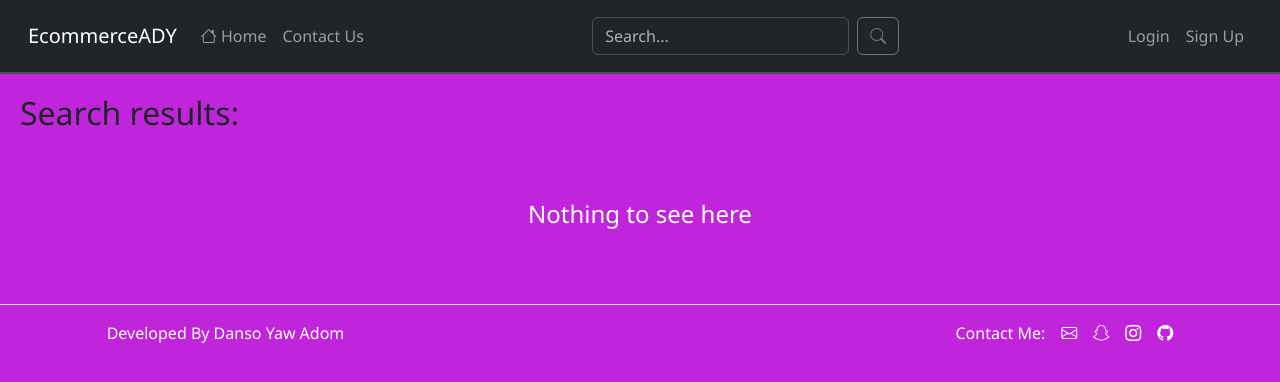
After one commit to Adom-Danso/Ecommerce, a Flask app: page /search in a window 1280 px wide. The commit adds this page. Shown: the top 382 px of the page. Run offline with Flask 3, Linux system fonts and the light colour scheme; parts of the project's set-up code (start-up, migrations or seed data) failed here and were passed over; some libraries are stand-ins or nearby versions.

Commit message:
file for heroku

```diff
--- a/ecommerce/forms.py
+++ b/ecommerce/forms.py
@@ -1,5 +1,5 @@
 from flask_wtf import FlaskForm
-from wtforms import StringField, IntegerField, SubmitField, PasswordField, BooleanField, SelectField, TelField, SearchField, TextAreaField
+from wtforms import StringField, IntegerField, SubmitField, PasswordField, BooleanField, SelectField, TelField, SearchField, TextAreaField, DecimalField
 from wtforms.validators import DataRequired, Email, EqualTo, Length, ValidationError, Optional
 from flask_wtf.file import FileField, FileRequired
 import email_validator
@@ -38,7 +38,7 @@ class NewProduct(FlaskForm):
 	product_image = FileField("Product image", validators=[FileRequired('Product image is required')])
 	name = StringField('Product Name', validators=[DataRequired('Please enter product name')])
 	description = TextAreaField('Product description', validators=[DataRequired('please enter product description')])
-	price = IntegerField('Price', validators=[DataRequired('Please enter product price')])
+	price = DecimalField('Price', places=2, validators=[DataRequired('Please enter product price')])
 	food_and_Grocery = BooleanField('Food & Grocery', false_values=(False, 'false'))
 	mobilePhones_and_Tablets = BooleanField('Mobile Phones & Tablets', false_values=(False, 'false'))
 	electronics = BooleanField('Electronics', false_values=(False, 'false'))
@@ -67,3 +67,7 @@ class CheckoutForm(FlaskForm):
 	address2 = StringField('Address 2', validators=[Optional()])
 	city = StringField('City', validators=[DataRequired()])
 	country = SelectField('Country', choices=[('Ghana'), ('Nigeria'), ('Togo')], validators=[DataRequired()])
+
+class SearchForm(FlaskForm):
+	search = StringField('Search...')
+	submit = SubmitField('Search')
--- a/ecommerce/templates/views/_navbar.html
+++ b/ecommerce/templates/views/_navbar.html
@@ -19,8 +19,8 @@
         </li>
       </ul>
 
-      <form class="d-flex">
-        <input class="form-control me-2" type="search" name="search" placeholder="Search..." aria-label="Search">
+      <form class="d-flex" method="POST" action="{{ url_for('views.search') }}">
+        <input class="form-control me-2" type="text" name="search" placeholder="Search..." aria-label="Search">
         <button class="btn btn-outline-secondary" type="submit">
           <i class="bi bi-search"></i>
         </button>
--- /dev/null
+++ b/ecommerce/templates/views/search.html
@@ -0,0 +1,40 @@
+{% extends "views/base.html" %}{% block title %}Home{% endblock title %}
+{% block content %}
+<h2 class="p-2">Search results:</h2>
+<div class="container-fluid">
+    {% if products %}
+    <div class="row row-cols-1 row-cols-sm-2 row-cols-md-3 row-cols-lg-4 g-3">
+        {% for product in products %}
+        <div class="col product-item">
+            <div class="card h-100">
+                <div class="position-relative">
+                    <img src="{{ url_for('static', filename='images/'+ product.image_name) }}" class="card-img-top" alt="...">
+                    <form class="position-absolute top-0 end-0 m-3" action="{{ url_for('views.add_or_remove_from_wishlist', product_id=product.id) }}" method="POST">
+                        <button class="btn btn-light rounded-circle" type="submit">
+                            <i class="bi bi-heart-fill text-danger"></i>
+                        </button>
+                    </form>
+                </div>
+                <div class="card-body">
+                    <h5 class="card-title">{{ product.name }}</h5>
+                    <p class="card-text">Price: GH₵{{ product.price }}</p>
+                    <p class="card-text">{{ product.seller }}</p>
+                    <form action="{{ url_for('views.add_to_cart', product_id=product.id) }}" method="POST">
+                        <button type="submit" class="btn btn-warning"><i class="bi bi-cart-plus"></i> Add to Cart</button>
+                    </form>
+                </div>
+            </div>
+        </div>
+        {% endfor %}
+    </div>
+    {% else %}
+    <div class="row">
+        <div class="col">
+            <div class="text-center py-5">
+                <span class="fs-4" style="color: white;">Nothing to see here</span>
+            </div>
+        </div>
+    </div>
+    {% endif %}
+</div>
+{% endblock content %}
--- a/ecommerce/views.py
+++ b/ecommerce/views.py
@@ -1,5 +1,5 @@
 from flask import Blueprint, render_template, flash, url_for, redirect, request, current_app as app, abort
-from .forms import EditProfile, CheckoutForm, NewProduct
+from .forms import EditProfile, CheckoutForm, NewProduct, SearchForm
 from .models import Product, Cart, User, WishList, Orders
 from . import db
 from flask_login import current_user, login_required
@@ -12,11 +12,11 @@ pay_ref = ''
 
 @views.app_context_processor
 def base():
-    cart_no = 0
-    if current_user.is_authenticated:
-	    cart_items = db.session.execute(db.select(Cart).filter(Cart.user_id == current_user.id)).scalars()
-	    cart_no = len(list(cart_items))
-    return dict(cart_no=cart_no)
+	cart_no = 0
+	if current_user.is_authenticated:
+		cart_items = db.session.execute(db.select(Cart).filter(Cart.user_id == current_user.id)).scalars()
+		cart_no = len(list(cart_items))
+	return dict(cart_no=cart_no)
 
 @views.route('/')
 def home():
@@ -303,3 +303,19 @@ def place_order():
 		db.session.commit()
 		return redirect(url_for('views.orders'))
 	return redirect(url_for('views.checkout'))
+
+
+@views.route('/search', methods=['GET', 'POST'])
+def search():
+	form = SearchForm()
+	print('not yet', flush=True)
+	if form.validate_on_submit():
+		print('Form validated', flush=True)
+		res = form.search.data
+		results = db.session.execute(db.select(Product).filter(Product.name.like(f'%{res}%')))
+		products = list(results.scalars())
+
+		print(products, flush=True)
+
+		return render_template('views/search.html', products=products)
+	return render_template('views/search.html')
--- a/requirements.txt
+++ b/requirements.txt
@@ -13,11 +13,13 @@ Flask-Migrate==4.0.7
 Flask-SQLAlchemy==3.1.1
 Flask-WTF==1.2.1
 greenlet==3.0.3
+gunicorn==22.0.0
 idna==3.7
 itsdangerous==2.2.0
 Jinja2==3.1.4
 Mako==1.3.5
 MarkupSafe==2.1.5
+packaging==24.1
 requests==2.32.3
 SQLAlchemy==2.0.31
 typing_extensions==4.12.2
```
Also changed, not shown: instance/database.db, 1 other file.
